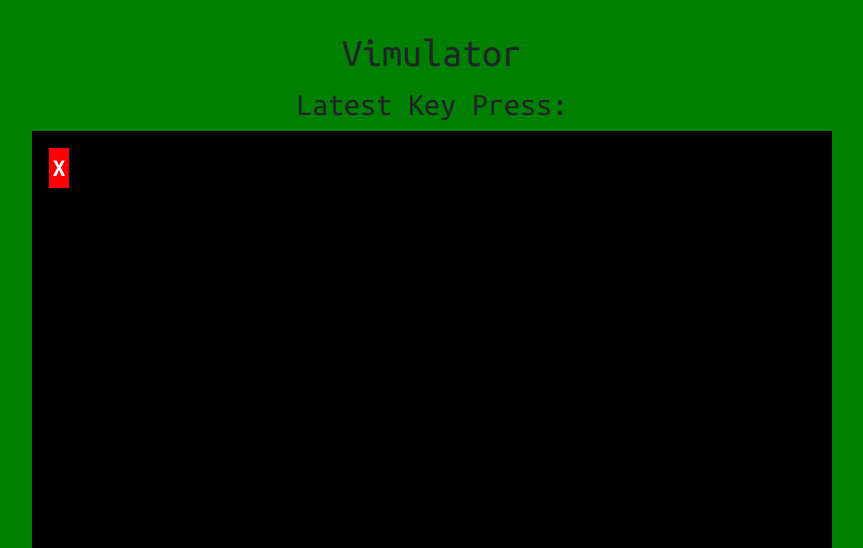
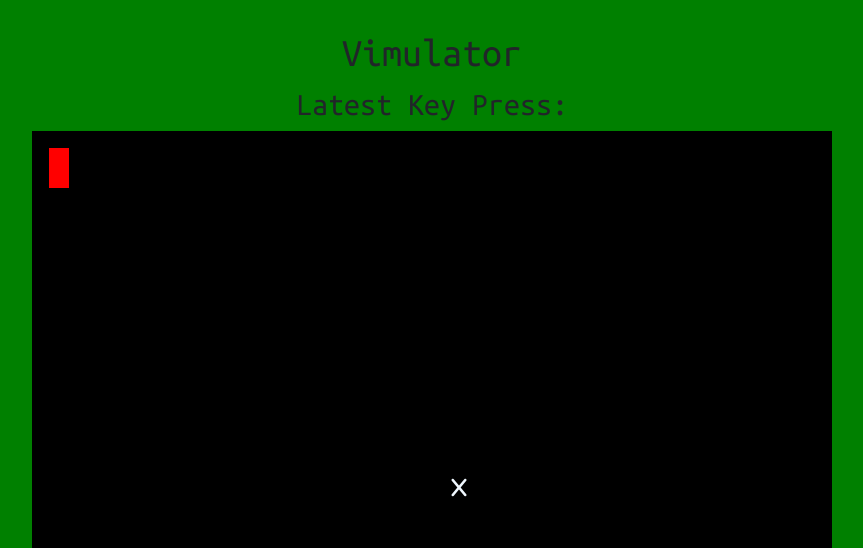
Before and after one commit to CaedusSolo/vimulator, a React (Vite) app: page / in a window 1280 px wide. Shown: the top 548 px of the page, without its empty margins (208-1071 px from the left). Built offline with nearby package versions, Linux system fonts and the light colour scheme.

Commit message:
Added moving target

```diff
--- a/index.html
+++ b/index.html
@@ -9,7 +9,9 @@
   <link rel="preconnect" href="https://fonts.gstatic.com" crossorigin>
   <link href="https://fonts.googleapis.com/css2?family=Ubuntu+Mono:ital,wght@0,400;0,700;1,400;1,700&display=swap"
     rel="stylesheet">
-
+  <link rel="stylesheet" href="https://cdnjs.cloudflare.com/ajax/libs/font-awesome/6.7.2/css/all.min.css"
+    integrity="sha512-Evv84Mr4kqVGRNSgIGL/F/aIDqQb7xQ2vcrdIwxfjThSH8CSR7PBEakCr51Ck+w+/U6swU2Im1vVX0SVk9ABhg=="
+    crossorigin="anonymous" referrerpolicy="no-referrer" />
   <link href="https://cdn.jsdelivr.net/npm/bootstrap@5.3.3/dist/css/bootstrap.min.css" rel="stylesheet"
     integrity="sha384-QWTKZyjpPEjISv5WaRU9OFeRpok6YctnYmDr5pNlyT2bRjXh0JMhjY6hW+ALEwIH" crossorigin="anonymous" />
   <link rel="stylesheet" href="https://cdnjs.cloudflare.com/ajax/libs/font-awesome/6.6.0/css/all.min.css"
--- a/src/App.css
+++ b/src/App.css
@@ -31,7 +31,7 @@
     padding: 1em;
     text-align: center;
     display: grid;
-    grid-template-columns: repeat(39, 20px); /* Adjust grid size as needed */
+    grid-template-columns: repeat(38, 20px);
     grid-template-rows: repeat(13, 40px);
     border: 1px solid black;
 }
@@ -45,10 +45,8 @@
 .target {
     color: aliceblue;
     margin: 0;
-    font-size: 25px;
+    font-size: 20px;
     margin: auto;
     font-weight: bold;
     display: flex;
-    justify-content: start;
-    align-items: start;
 }
--- a/src/App.jsx
+++ b/src/App.jsx
@@ -1,98 +1,115 @@
-import React, { useState, useEffect } from 'react'
-import './App.css'
+import React, { useState, useEffect } from 'react';
+import './App.css';
 
 function App() {
   const [cursorVisible, setCursorVisible] = useState(true);
-  const [latestCommand, setLatestCommand] = useState("")
-  const [cursorRow, setCursorRow] = useState(0)
-  const [cursorColumn, setCursorColumn] = useState(0)
-  const [targetRow, setTargetRow] = useState(0)
-  const [targetColumn, setTargetColumn] = useState(0)
-  const targetCharacter = "X"
+  const [latestCommand, setLatestCommand] = useState('');
+  const [cursorRow, setCursorRow] = useState(0);
+  const [cursorColumn, setCursorColumn] = useState(0);
+  const [targetRow, setTargetRow] = useState(Math.floor(Math.random() * 12));
+  const [targetColumn, setTargetColumn] = useState(Math.floor(Math.random() * 37));
 
   useEffect(() => {
+    resetChallenge();
+    checkCollision();
     const interval = setInterval(() => {
-      setCursorVisible(prevState => !prevState)
-    }, 550)
+      setCursorVisible((prevState) => !prevState);
+    }, 550);
     return () => clearInterval(interval);
-  }, [])
-
+  }, []);
 
   useEffect(() => {
-    document.addEventListener("keydown", handleKeyDown)
+    document.addEventListener('keydown', handleKeyDown);
     return () => {
-      document.removeEventListener("keydown", handleKeyDown)
-    }
-  })
+      document.removeEventListener('keydown', handleKeyDown);
+    };
+  });
 
   useEffect(() => {
-    const cursor = document.querySelector(".cursor")
+    const cursor = document.querySelector('.cursor');
     if (cursor) {
-      cursor.style.gridRowStart = cursorRow + 1
-      cursor.style.gridColumnStart = cursorColumn + 1
+      cursor.style.gridRowStart = cursorRow + 1;
+      cursor.style.gridColumnStart = cursorColumn + 1;
     }
-  }, [cursorRow, cursorColumn])
+    console.log(`Cursor Row: ${cursorRow}`)
+    console.log(`Cursor Column: ${cursorColumn}`)
+  }, [cursorRow, cursorColumn]);
 
+  useEffect(() => {
+    const target = document.querySelector('.target');
+    if (target) {
+      target.style.gridRowStart = targetRow + 1;
+      target.style.gridColumnStart = targetColumn + 1;
+    }
+    console.log(`Target Row: ${targetRow}`)
+    console.log(`Target Column: ${targetColumn}`)
+  }, [targetRow, targetColumn]);
 
-  // Functions
   function handleKeyDown(e) {
-    const key = e.key
-    setLatestCommand(key)
+    const key = e.key;
+    setLatestCommand(key);
 
-    if (key == "h") {
-      moveCursorLeft()
+    if (key === 'h') {
+      moveCursorLeft();
+    } else if (key === 'j') {
+      moveCursorDown();
+    } else if (key === 'k') {
+      moveCursorUp();
+    } else if (key === 'l') {
+      moveCursorRight();
     }
-
-    else if (key == "j") {
-      moveCursorDown()
-    }
-
-    else if (key == "k") {
-      moveCursorUp()
-    }
-
-    else if (key == "l") {
-      moveCursorRight()
-    }
-
   }
 
-
-  //  Keybindings functions
   function moveCursorUp() {
-    setCursorRow(prevRow => Math.max(0, prevRow - 1));
+    setCursorRow((prevRow) => Math.max(0, prevRow - 1));
     const cursor = document.querySelector('.cursor');
     cursor.style.backgroundColor = 'lightcoral';
     setTimeout(() => {
       cursor.style.backgroundColor = 'red';
     }, 300);
+    checkCollision();
   }
 
   function moveCursorDown() {
-    setCursorRow(prevRow => Math.min(12, prevRow + 1)); // Boundary check added
+    setCursorRow((prevRow) => Math.min(12, prevRow + 1));
     const cursor = document.querySelector('.cursor');
     cursor.style.backgroundColor = 'lightcoral';
     setTimeout(() => {
       cursor.style.backgroundColor = 'red';
     }, 300);
+    checkCollision();
   }
 
   function moveCursorLeft() {
-    setCursorColumn(prevColumn => Math.max(0, prevColumn - 1));
+    setCursorColumn((prevColumn) => Math.max(0, prevColumn - 1));
     const cursor = document.querySelector('.cursor');
     cursor.style.backgroundColor = 'lightcoral';
     setTimeout(() => {
       cursor.style.backgroundColor = 'red';
     }, 300);
+    checkCollision();
   }
 
   function moveCursorRight() {
-    setCursorColumn(prevColumn => Math.min(37, prevColumn + 1)); // Boundary check added
+    setCursorColumn((prevColumn) => Math.min(37, prevColumn + 1));
     const cursor = document.querySelector('.cursor');
     cursor.style.backgroundColor = 'lightcoral';
     setTimeout(() => {
       cursor.style.backgroundColor = 'red';
     }, 300);
+    checkCollision();
+  }
+
+  function checkCollision() {
+    if (cursorRow === targetRow && cursorColumn === targetColumn) {
+      console.log("Collided! Resetting challenge")
+      resetChallenge();
+    }
+  }
+
+  function resetChallenge() {
+    setTargetRow(Math.floor(Math.random() * 12));
+    setTargetColumn(Math.floor(Math.random() * 37));
   }
 
   return (
@@ -101,25 +118,26 @@ function App() {
       <h2 className="text-center">Latest Key Press: {latestCommand}</h2>
       <div className="container">
         <div className="game-board">
-          <div className="cursor" style={{
-            display: cursorVisible ? "block" : "none",
-            gridRowStart: cursorRow + 1,
-            gridColumnStart: cursorColumn + 1
-          }}>
+          <div
+            className="cursor"
+            style={{
+              display: cursorVisible ? 'block' : 'none',
+              gridRowStart: cursorRow + 1,
+              gridColumnStart: cursorColumn + 1,
+            }}
+          >
             &nbsp;
           </div>
-          <div className="target"
+            <i className="fa-solid fa-x target"
             style={{
               gridRowStart: targetRow + 1,
               gridColumnStart: targetColumn + 1
             }}
-          >
-            {targetCharacter}
-          </div>
+            ></i>
         </div>
       </div>
     </>
-  )
+  );
 }
 
-export default App
+export default App;
```
